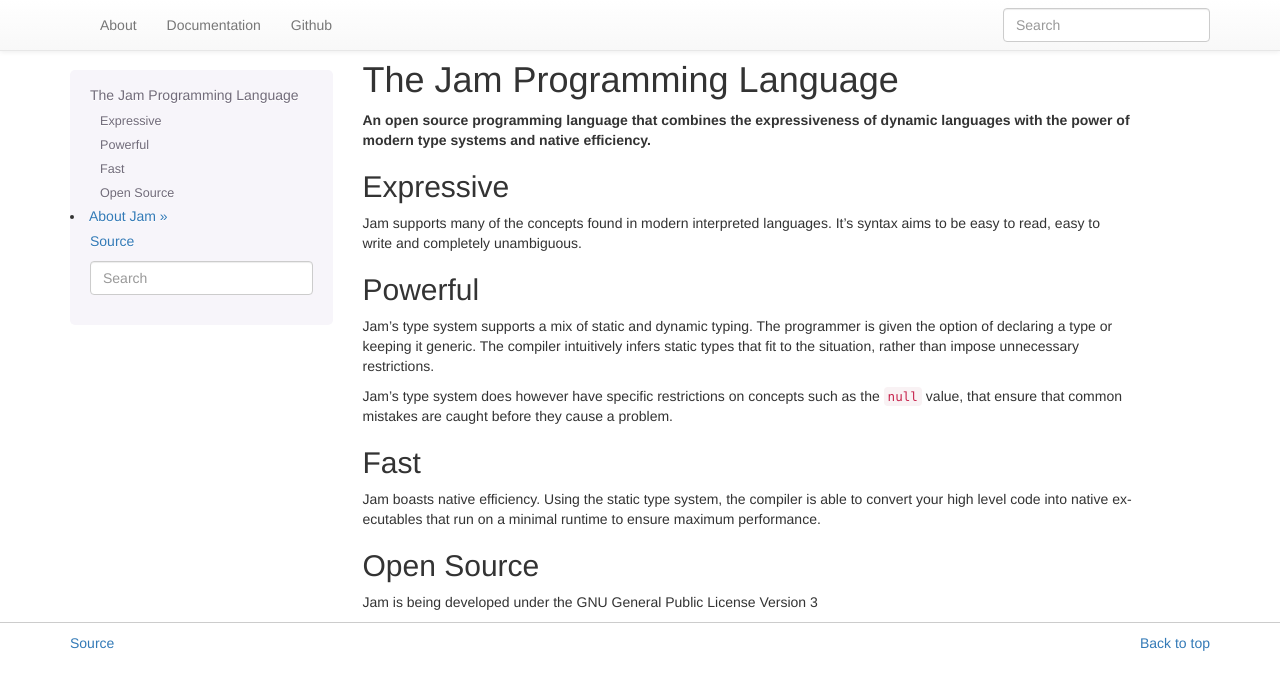
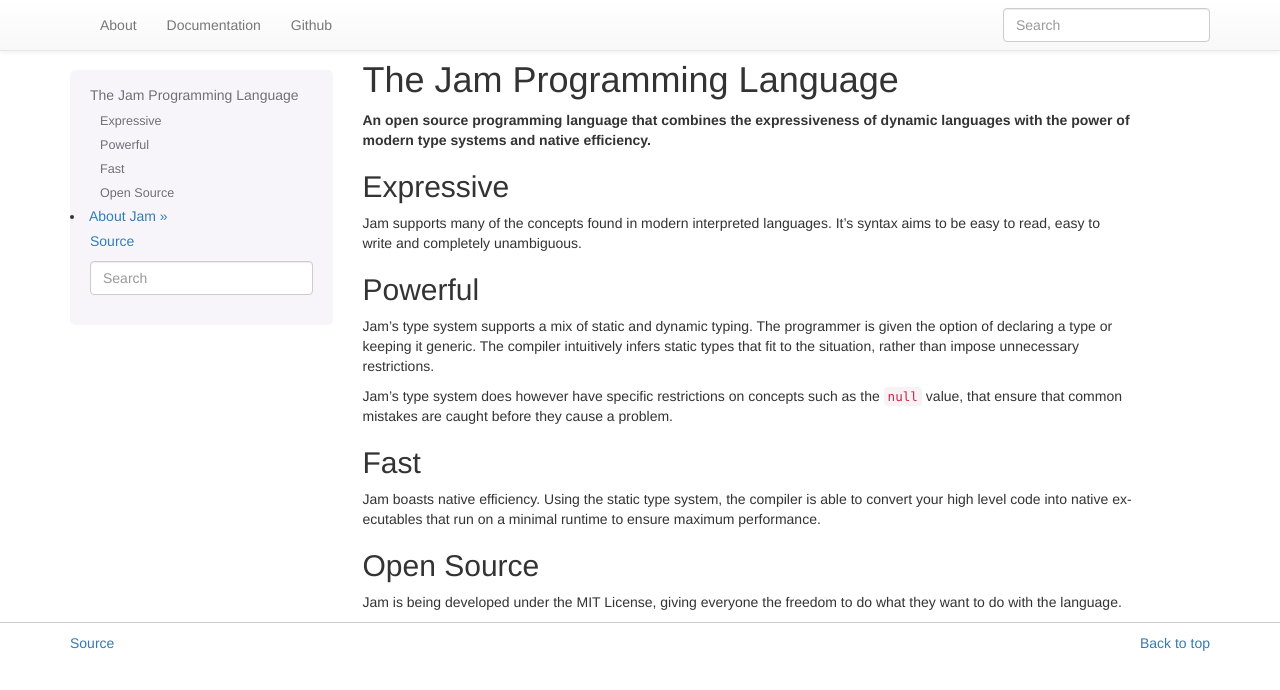
Before and after one commit to pektin/pektin.github.io, a Sphinx documentation site: the page built from source/index.rst, in a window 1280 px wide. Shown: the top 690 px of the page. Built offline with Sphinx 7.4.7, drawn with Linux system fonts in a browser that asks for light colours; pages that are not in the unit, such as notebooks, are missing from menus.

Commit message:
Changed license description to match the license in the jam repo

```diff
--- a/source/index.rst
+++ b/source/index.rst
@@ -34,7 +34,8 @@ runtime to ensure maximum performance.
 Open Source
 ===========
 
-Jam is being developed under the GNU General Public License Version 3
+Jam is being developed under the MIT License, giving everyone the freedom to do
+what they want to do with the language.
 
 .. toctree::
     :hidden:
```
